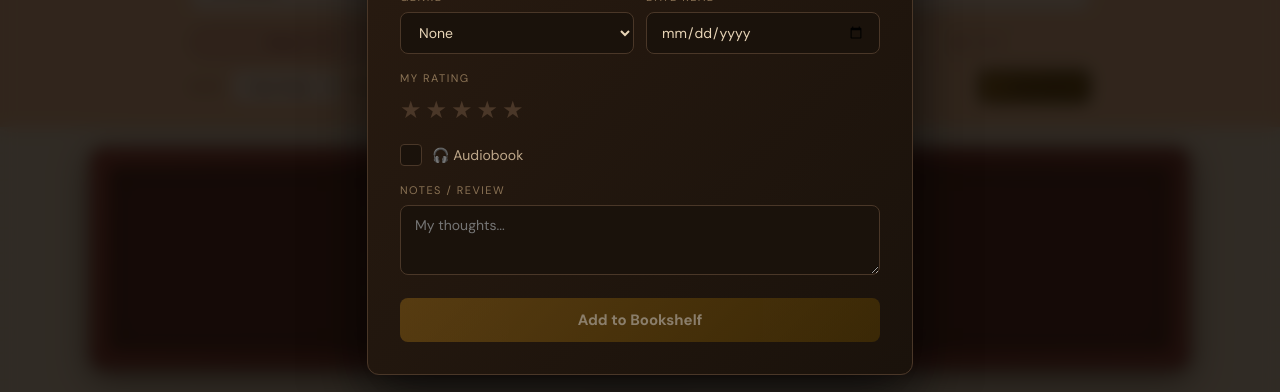
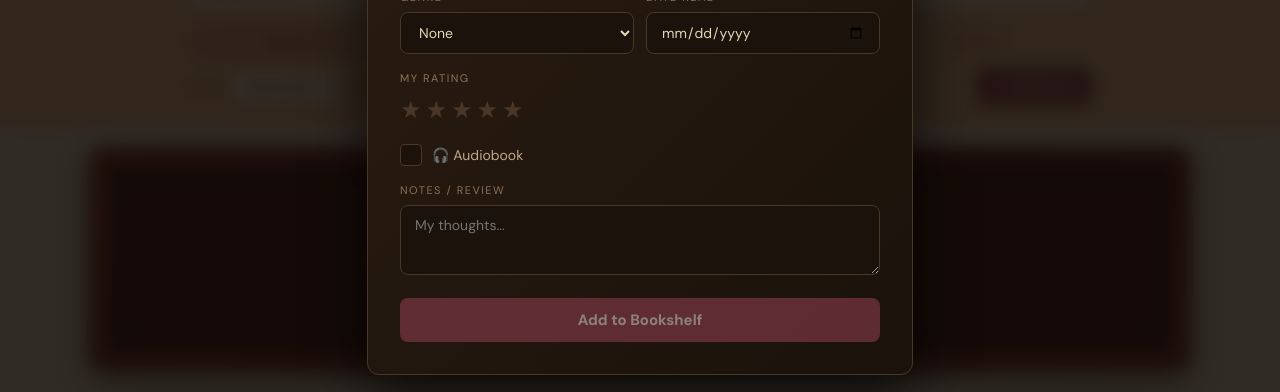
Before and after one commit to beanstork/my-bookshelf, a React (Vite) app: page / in a window 1280 px wide. Both pictures are taken after typing "Sample" into the empty fields and a click on the button "+ Add Book". Shown: the part 382-774 px from the top of the page. Built offline with nearby package versions, Linux system fonts and the light colour scheme.

Commit message:
fix: flat rose colour on Add Book buttons

```diff
--- a/src/App.jsx
+++ b/src/App.jsx
@@ -424,8 +424,8 @@ function AddBookForm({ onAdd, onClose }) {
             <textarea style={{ ...inputStyle, minHeight: 70, resize: "vertical" }} value={notes} onChange={e => setNotes(e.target.value)} placeholder="My thoughts..." />
           </div>
           <button onClick={handleSubmit} style={{
-            background: "linear-gradient(135deg, #8B6014, #5A3E00)", border: "none",
-            borderRadius: 8, padding: "12px 24px", color: "#F5E6C8",
+            background: "#A0445A", border: "none",
+            borderRadius: 8, padding: "12px 24px", color: "#F9EDE8",
             fontFamily: "'DM Sans', sans-serif", fontSize: 15, fontWeight: 700,
             cursor: title && author ? "pointer" : "not-allowed",
             opacity: title && author ? 1 : 0.5, transition: "opacity 0.2s",
@@ -789,10 +789,10 @@ export default function App() {
           <div style={{ flex: 1 }} />
           <button onClick={() => setShowAddForm(true)} style={{
             padding: "8px 20px", borderRadius: 8,
-            background: "linear-gradient(135deg, #8B6014, #5A3E00)",
-            border: "none", color: "#1A120B", fontFamily: "'DM Sans', sans-serif",
+            background: "#A0445A",
+            border: "none", color: "#F9EDE8", fontFamily: "'DM Sans', sans-serif",
             fontSize: 13, fontWeight: 700, cursor: "pointer",
-            boxShadow: "0 2px 8px rgba(212,168,67,0.3)",
+            boxShadow: "0 2px 8px rgba(160,68,90,0.3)",
           }}>
             + Add Book
           </button>
```
